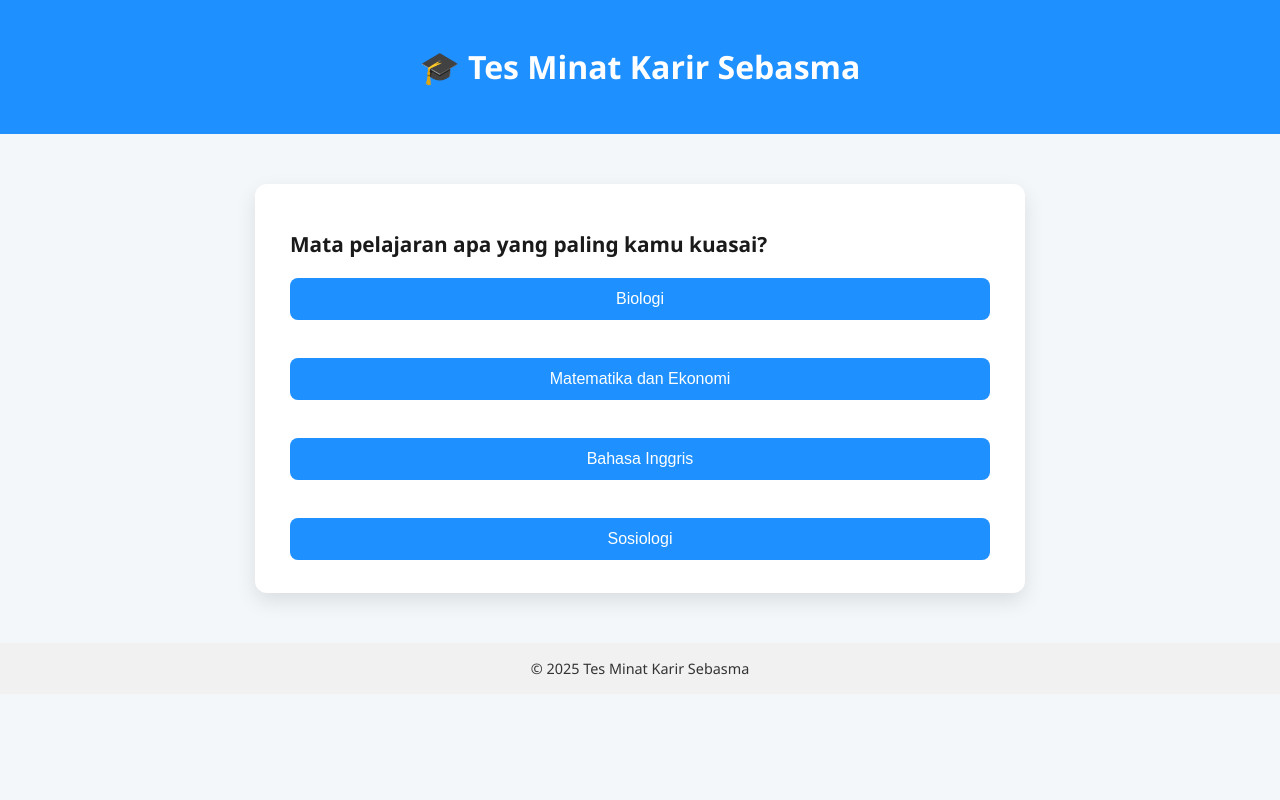
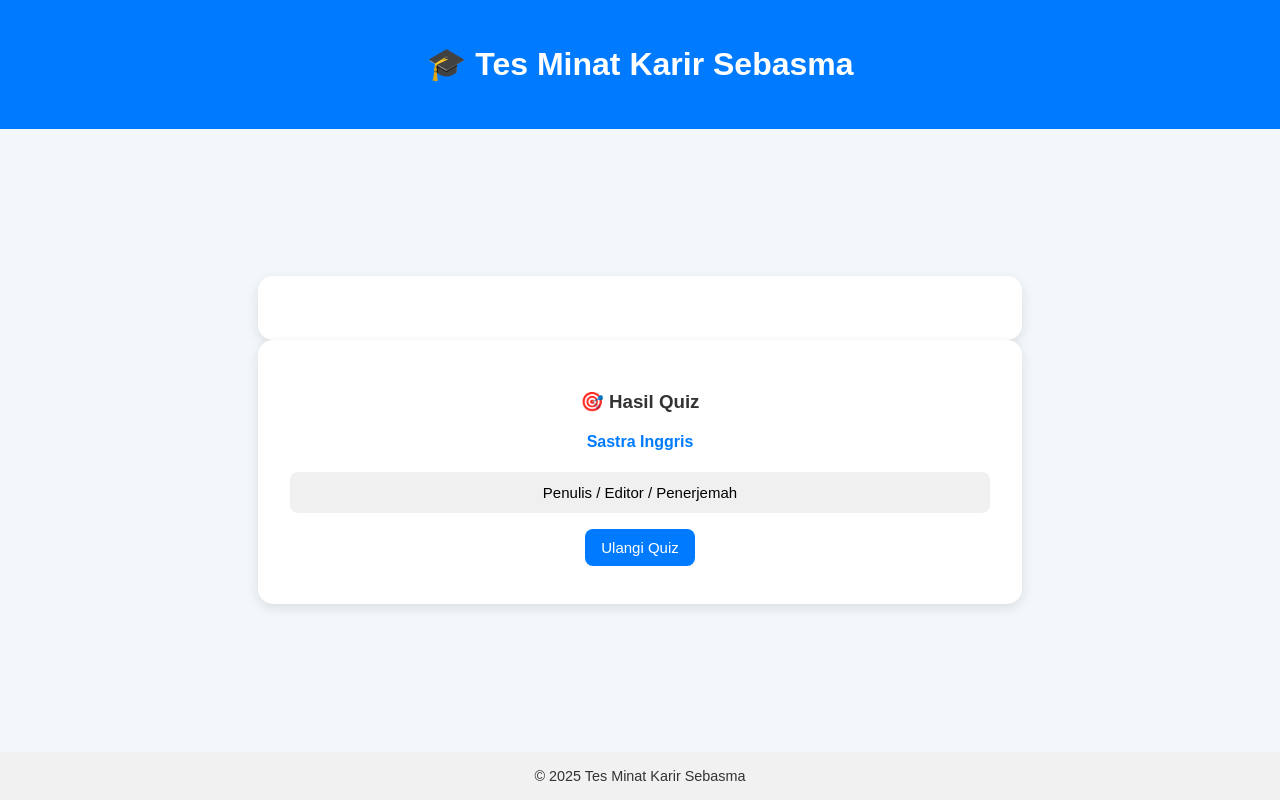
Before and after one commit to iannn259259/Test-Minat-Bakat-Sebasma, a website: page index.html in a window 1280 px wide. Both pictures are taken after a click on the button "Menulis cerita, artikel, atau menerjemahkan teks". Drawn offline with Linux system fonts and the light colour scheme.

Commit message:
Update quiz website

```diff
--- a/index.html
+++ b/index.html
@@ -10,15 +10,16 @@
 <header>
     <h1>🎓 Tes Minat Karir Sebasma</h1>
 </header>
+
 <main>
-    <div id="quiz-container">
-        <div id="quiz"></div>
-        <div id="result"></div>
-    </div>
+    <div id="quiz"></div>
+    <div id="result"></div>
 </main>
+
 <footer>
     © 2025 Tes Minat Karir Sebasma
 </footer>
+
 <script src="script.js"></script>
 </body>
 </html>
--- a/script.js
+++ b/script.js
@@ -1,73 +1,53 @@
-// =====================
-// DATA PERTANYAAN
-// =====================
 const questions = [
-    { question: "Kamu paling suka kegiatan apa?", options: { A:["Mengatur keuangan atau menganalisis data","Ekonomi"], B:["Menulis cerita, artikel, atau menerjemahkan teks","Sastra Inggris"], C:["Meneliti makhluk hidup dan lingkungan","Biologi"], D:["Mengamati perilaku sosial dan masyarakat","Sosiologi"] }},
-    { question: "Mata pelajaran apa yang paling kamu kuasai?", options: { A:["Matematika dan Ekonomi","Ekonomi"], B:["Bahasa Inggris","Sastra Inggris"], C:["Biologi","Biologi"], D:["Sosiologi","Sosiologi"] }},
-    { question: "Kamu lebih suka bekerja di lingkungan seperti apa?", options: { A:["Perusahaan atau kantor dengan data finansial","Ekonomi"], B:["Studio kreatif atau penerbitan","Sastra Inggris"], C:["Laboratorium penelitian","Biologi"], D:["Lapangan sosial dan komunitas","Sosiologi"] }},
-    { question: "Jika kamu diberi tugas kelompok, peran apa yang paling kamu ambil?", options: { A:["Meneliti data dan mencari fakta","Biologi"], B:["Mengatur komunikasi dan kerja sama kelompok","Sosiologi"], C:["Mendesain atau menulis laporan","Sastra Inggris"], D:["Mengatur rencana dan pembagian tugas","Ekonomi"] }},
-    { question: "Jenis berita atau konten apa yang paling menarik perhatianmu?", options: { A:["Penemuan ilmiah dan teknologi baru","Biologi"], B:["Budaya pop, sastra, atau karya kreatif","Sastra Inggris"], C:["Tren ekonomi dan bisnis","Ekonomi"], D:["Isu sosial, politik, dan kemasyarakatan","Sosiologi"] }},
-    { question: "Teman-teman biasanya mengenal kamu sebagai orang yang...", options: { A:["Imajinatif dan suka bercerita","Sastra Inggris"], B:["Logis dan penuh perhitungan","Ekonomi"], C:["Empatik dan suka menolong","Sosiologi"], D:["Teliti dan suka meriset","Biologi"] }},
-    { question: "Kamu lebih suka membaca tentang...", options: { A:["Kisah tokoh perubahan sosial","Sosiologi"], B:["Penelitian ilmiah dan teknologi","Biologi"], C:["Cerita sastra atau budaya","Sastra Inggris"], D:["Strategi bisnis sukses","Ekonomi"] }},
-    { question: "Kalau ada masalah di sekitar kamu, hal pertama yang kamu pikirkan?", options: { A:["Bagaimana mengomunikasikannya dengan baik","Sastra Inggris"], B:["Bagaimana solusinya secara finansial","Ekonomi"], C:["Apa penyebab ilmiahnya","Biologi"], D:["Bagaimana dampaknya bagi orang lain","Sosiologi"] }},
-    { question: "Kalau kamu lagi jalan-jalan ke tempat baru, hal pertama yang kamu perhatiin apa?", options: { A:["Aktivitas dan kebiasaan orang-orang di sana","Sosiologi"], B:["Keindahan alam atau jenis tumbuhan/hewan uniknya","Biologi"], C:["Arsitektur dan desain bangunannya","Sastra Inggris"], D:["Perkembangan usaha atau toko-toko di sekitarnya","Ekonomi"] }},
-    { question: "Kamu paling suka suasana belajar yang...", options: { A:["Tenang, bisa fokus eksplorasi sendiri","Sastra Inggris"], B:["Ramai, banyak diskusi dan tukar pikiran","Sosiologi"], C:["Praktikal, langsung praktik dan eksperimen","Biologi"], D:["Tertata, jelas langkah-langkah dan targetnya","Ekonomi"] }}
+    {
+        question: "Kamu paling suka kegiatan apa?",
+        options: {
+            A:["Mengatur keuangan atau menganalisis data","Ekonomi"],
+            B:["Menulis cerita, artikel, atau menerjemahkan teks","Sastra Inggris"],
+            C:["Meneliti makhluk hidup dan lingkungan","Biologi"],
+            D:["Mengamati perilaku sosial dan masyarakat","Sosiologi"]
+        }
+    },
+    // ... tambah semua pertanyaan sesuai versi finalmu
 ];
 
-// =====================
-// DATA BIDANG / PEKERJAAN
-// =====================
 const bidangInfo = {
-    Ekonomi: {
-        pekerjaan: {
-            "Akuntan": `💼 Pekerjaan: Akuntan
-Deskripsi: Mencatat, mengelola, dan menganalisis data keuangan.
-Kisaran Gaji:
-Pemula: Rp 5.000.000 – Rp 10.000.000/bulan
-Berpengalaman: Rp 10.000.000 – Rp 15.000.000/bulan
-Lulusan S2: Rp 15.000.000 – Rp 20.000.000/bulan
-Lulusan S3: Rp 20.000.000 – Rp 30.000.000/bulan
-Rekomendasi Universitas: UI, UGM, UNAIR, UNDIP, UB`,
-            "Analis Keuangan": `💼 Pekerjaan: Analis Keuangan
-Deskripsi: Menganalisis kondisi keuangan perusahaan dan laporan pasar.
-Kisaran Gaji:
-Pemula: Rp 6.000.000 – Rp 12.000.000/bulan
-Berpengalaman: Rp 12.000.000 – Rp 18.000.000/bulan
-Lulusan S2: Rp 18.000.000 – Rp 25.000.000/bulan
-Lulusan S3: Rp 25.000.000 – Rp 35.000.000/bulan
-Rekomendasi Universitas: UI, UGM, ITB, UNDIP, UNAIR`
-        }
-    },
-    "Sastra Inggris": {
-        pekerjaan: {
-            "Penulis / Editor / Penerjemah": `🖋️ Pekerjaan: Penulis / Editor / Penerjemah
-Deskripsi: Membuat karya tulis, menyunting, dan menerjemahkan teks.
-Kisaran Gaji:
-Pemula: Rp 4.000.000 – Rp 8.000.000/bulan
-Berpengalaman: Rp 8.000.000 – Rp 12.000.000/bulan
-Lulusan S2: Rp 12.000.000 – Rp 18.000.000/bulan
-Lulusan S3: Rp 18.000.000 – Rp 25.000.000/bulan
-Rekomendasi Universitas: UI, UNPAD, UNDIP`
-        }
-    },
     Biologi: {
         pekerjaan: {
-            "Ahli Bioteknologi": `🧬 Pekerjaan: Ahli Bioteknologi
-Deskripsi: Meneliti organisme untuk obat, vaksin, dan makanan bernilai tinggi.
+            "Ahli Bioteknologi": `🧬 MAPEL: BIOLOGI
+🧫 Pekerjaan: Ahli Bioteknologi
+Deskripsi Pekerjaan:
+Ahli bioteknologi meneliti dan mengembangkan teknologi berbasis organisme hidup untuk menciptakan produk seperti obat, vaksin, dan makanan bernilai tinggi.
+
 Kisaran Gaji:
 Pemula: Rp 6.000.000 – Rp 10.000.000/bulan
 Berpengalaman: Rp 10.000.000 – Rp 15.000.000/bulan
 Lulusan S2: Rp 15.000.000 – Rp 25.000.000/bulan
 Lulusan S3: Rp 25.000.000 – Rp 40.000.000/bulan
-Rekomendasi Universitas: UI, ITB, UGM, UNAIR, UNPAD`,
+
+Rekomendasi Universitas dan Fakultas:
+UI – FMIPA
+ITB – Sekolah Ilmu dan Teknologi Hayati
+UGM – Fakultas Biologi
+UNAIR – Fakultas Sains dan Teknologi
+UNPAD – FMIPA`,
             "Ahli Ekologi": `🌿 Pekerjaan: Ahli Ekologi
-Deskripsi: Memahami hubungan makhluk hidup dan lingkungannya.
+Deskripsi Pekerjaan:
+Ahli ekologi mempelajari hubungan antar makhluk hidup dan lingkungannya untuk menjaga keseimbangan ekosistem dan keberlanjutan alam.
+
 Kisaran Gaji:
 Pemula: Rp 5.000.000 – Rp 8.000.000/bulan
 Berpengalaman: Rp 8.000.000 – Rp 12.000.000/bulan
 Lulusan S2: Rp 12.000.000 – Rp 20.000.000/bulan
 Lulusan S3: Rp 20.000.000 – Rp 30.000.000/bulan
-Rekomendasi Universitas: IPB, UGM, UI, UNAIR, UNS`
+
+Rekomendasi Universitas dan Fakultas:
+IPB – Fakultas Kehutanan dan Lingkungan
+UGM – Fakultas Biologi
+UI – FMIPA
+UNAIR – FST
+UNS – Fakultas Biologi`
+            // ... tambahkan semua pekerjaan Biologi lain
         }
     },
     Sosiologi: {
@@ -80,23 +60,44 @@ Berpengalaman: Rp 8.000.000 – Rp 13.000.000/bulan
 Lulusan S2: Rp 13.000.000 – Rp 18.000.000/bulan
 Lulusan S3: Rp 18.000.000 – Rp 25.000.000/bulan
 Rekomendasi Universitas: UI, UGM, UNAIR, UNPAD, UNS`
+            // ... tambahkan pekerjaan Sosiologi lain
+        }
+    },
+    Ekonomi: {
+        pekerjaan: {
+            "Akuntan": `💼 Pekerjaan: Akuntan
+Deskripsi: Akuntan bertugas mencatat, mengelola, dan menganalisis data keuangan.
+Kisaran Gaji:
+Pemula: Rp 5.000.000 – Rp 10.000.000/bulan
+Berpengalaman: Rp 10.000.000 – Rp 15.000.000/bulan
+Lulusan S2: Rp 15.000.000 – Rp 20.000.000/bulan
+Lulusan S3: Rp 20.000.000 – Rp 30.000.000/bulan
+Rekomendasi Universitas: UI, UGM, UNAIR, UNDIP, UB`
+            // ... tambahkan pekerjaan Ekonomi lain
+        }
+    },
+    "Sastra Inggris": {
+        pekerjaan: {
+            "Penulis / Editor / Penerjemah": `💼 Pekerjaan: Penulis / Editor / Penerjemah
+Deskripsi: Membuat karya tulis, menyunting, dan menerjemahkan teks.
+Kisaran Gaji:
+Pemula: Rp 4.000.000 – Rp 8.000.000/bulan
+Berpengalaman: Rp 8.000.000 – Rp 12.000.000/bulan
+Lulusan S2: Rp 12.000.000 – Rp 18.000.000/bulan
+Lulusan S3: Rp 18.000.000 – Rp 25.000.000/bulan
+Rekomendasi Universitas: UI, UNPAD, UNDIP`
+            // ... tambahkan pekerjaan lain Sastra Inggris
         }
     }
 };
 
-// =====================
-// VARIABEL
-// =====================
 let scores = {Ekonomi:0,"Sastra Inggris":0,Biologi:0,Sosiologi:0};
 let current = 0;
 
-// =====================
-// FUNGSI
-// =====================
 function shuffleOptions(options){
     const entries = Object.entries(options);
     for(let i=entries.length-1;i>0;i--){
-        const j=Math.floor(Math.random()*(i+1));
+        const j = Math.floor(Math.random()*(i+1));
         [entries[i],entries[j]]=[entries[j],entries[i]];
     }
     return entries;
@@ -116,7 +117,7 @@ function showQuestion(){
 
 function answer(option){
     const bidang = questions[current].options[option][1];
-    if(scores[bidang]!==undefined) scores[bidang]++;
+    if(scores[bidang] !== undefined) scores[bidang]++;
     current++;
     if(current<questions.length) showQuestion();
     else showResult();
@@ -124,29 +125,24 @@ function answer(option){
 
 function showResult(){
     const maxScore = Math.max(...Object.values(scores));
-    const hasilList = Object.keys(scores).filter(k=>scores[k]===maxScore);
+    const hasilList = Object.keys(scores).filter(key=>scores[key]===maxScore);
     let html = `<h3>🎯 Hasil Quiz</h3>`;
+
     hasilList.forEach(bidang=>{
         html += `<h4>${bidang}</h4>`;
-        const jobs = bidangInfo[bidang]?.pekerjaan;
-        if(jobs){
-            Object.keys(jobs).forEach(job=>{
-                html += `<div class="job-item" onclick="showDesc('${bidang}','${encodeURIComponent(job)}')">${job}</div>`;
+        const jobs = bidangInfo[bidang].pekerjaan;
+        Object.entries(jobs).forEach(([job,desc])=>{
+            html += `<div class="job-item" onclick="showDesc('${bidang}','${job}')">${job}</div>`;
         });
-        }
     });
+
     html += `<button onclick="location.reload()">Ulangi Quiz</button>`;
-    document.getElementById("quiz").innerHTML = "";
-    document.getElementById("result").innerHTML = html;
+    document.getElementById("quiz").innerHTML="";
+    document.getElementById("result").innerHTML=html;
 }
 
 function showDesc(bidang,job){
-    job = decodeURIComponent(job);
-    const desc = bidangInfo[bidang]?.pekerjaan[job];
-    if(!desc){
-        alert("Data pekerjaan tidak ditemukan!");
-        return;
-    }
+    const desc = bidangInfo[bidang].pekerjaan[job];
     document.getElementById("result").innerHTML = `
         <h3>${job}</h3>
         <div class="desc-box">${desc.replace(/\n/g,"<br>")}</div>
@@ -155,7 +151,4 @@ function showDesc(bidang,job){
     `;
 }
 
-// =====================
-// MULAI QUIZ
-// =====================
 showQuestion();
--- a/style.css
+++ b/style.css
@@ -1,102 +1,94 @@
-/* ===== BODY ===== */
 body {
-    font-family: 'Segoe UI', Tahoma, Geneva, Verdana, sans-serif;
-    background: #f4f7f9;
+    font-family: Arial, sans-serif;
     margin: 0;
-    padding: 0;
+    background-color: #f4f7fa;
+    display: flex;
+    flex-direction: column;
+    min-height: 100vh;
 }
 
-/* ===== HEADER ===== */
 header {
-    background-color: #1e90ff;
+    background-color: #007bff;
     color: white;
     text-align: center;
     padding: 1.5rem 0;
 }
 
-/* ===== QUIZ CONTAINER ===== */
-#quiz-container {
-    max-width: 700px;
-    margin: 50px auto;
-    background: #ffffff;
-    padding: 25px 35px;
-    border-radius: 12px;
-    box-shadow: 0 8px 20px rgba(0,0,0,0.1);
+main {
+    flex: 1;
+    display: flex;
+    justify-content: center;
+    align-items: flex-start;
+    padding: 20px;
+    flex-direction: column;
+    align-items: center;
 }
 
-/* ===== PERTANYAAN ===== */
-.question h3 {
-    font-size: 1.3rem;
-    margin-bottom: 20px;
-    color: #1a1a1a;
-}
-
-/* ===== BUTTON JAWABAN ===== */
-.question button {
-    display: block;
-    width: 100%;
-    margin: 8px 0;
-    padding: 12px 18px;
-    font-size: 1rem;
-    background: #1e90ff;
-    color: #fff;
-    border: none;
-    border-radius: 8px;
-    cursor: pointer;
-    transition: 0.3s;
-}
-
-.question button:hover {
-    background: #1c7ed6;
-}
-
-/* ===== HASIL QUIZ ===== */
-#result h3 {
-    color: #1e3a8a;
-    margin-bottom: 20px;
+#quiz, #result {
+    background: white;
+    padding: 2rem;
+    border-radius: 15px;
+    box-shadow: 0 4px 12px rgba(0, 0, 0, 0.1);
+    width: 90%;
+    max-width: 700px;
     text-align: center;
 }
 
+h3 {
+    color: #333;
+    margin-bottom: 15px;
+}
+
+h4 {
+    margin-top: 20px;
+    color: #007bff;
+}
+
+button {
+    background-color: #007bff;
+    color: white;
+    border: none;
+    border-radius: 8px;
+    padding: 10px 16px;
+    margin: 6px 4px;
+    cursor: pointer;
+    font-size: 15px;
+    transition: background-color 0.2s, transform 0.1s;
+}
+
+button:hover {
+    background-color: #0056b3;
+    transform: translateY(-1px);
+}
+
 .job-item {
-    background: #e0f0ff;
+    background: #f0f0f0;
     margin: 10px 0;
-    padding: 12px 18px;
+    padding: 12px 15px;
     border-radius: 8px;
     cursor: pointer;
-    transition: 0.3s;
+    font-weight: 500;
+    font-size: 15px;
+    transition: background 0.2s, transform 0.1s;
 }
 
 .job-item:hover {
-    background: #b6e0fe;
+    background: #dfe7ff;
+    transform: translateY(-2px);
 }
 
 .desc-box {
-    background: #f0faff;
+    background: #eef3ff;
+    border-left: 4px solid #007bff;
     padding: 15px 20px;
-    border-left: 4px solid #1e90ff;
-    border-radius: 6px;
-    margin: 15px 0;
-    white-space: pre-line;
+    border-radius: 8px;
+    margin-bottom: 15px;
+    text-align: left;
+    line-height: 1.6;
+    font-size: 14.5px;
+    box-shadow: 0 2px 6px rgba(0,0,0,0.05);
 }
 
-/* ===== TOMBOL ===== */
-button {
-    font-size: 1rem;
-    padding: 10px 20px;
-    margin-top: 15px;
-    border-radius: 8px;
-    border: none;
-    cursor: pointer;
-    background: #1e90ff;
-    color: #fff;
-    transition: 0.3s;
-}
-
-button:hover {
-    background: #1c7ed6;
-}
-
-/* ===== FOOTER ===== */
 footer {
     background: #f1f1f1;
     text-align: center;
```
Lines whose indentation alone changed are shown as unchanged.
